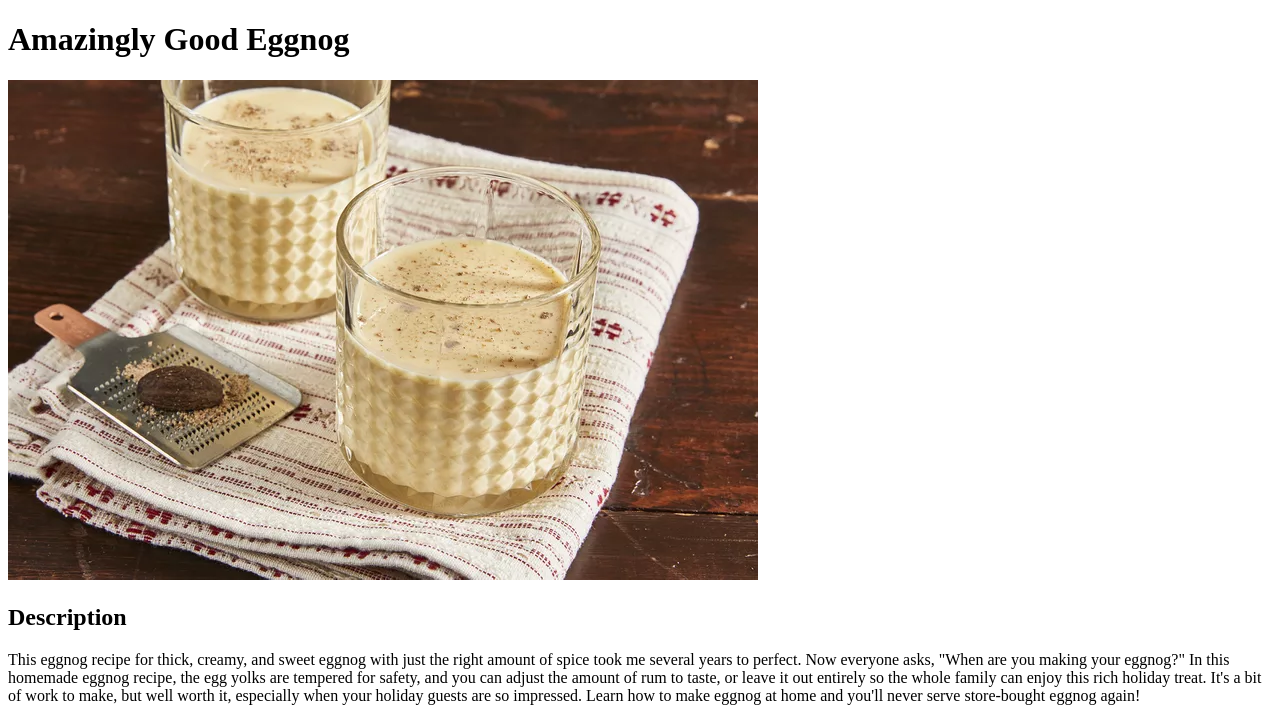
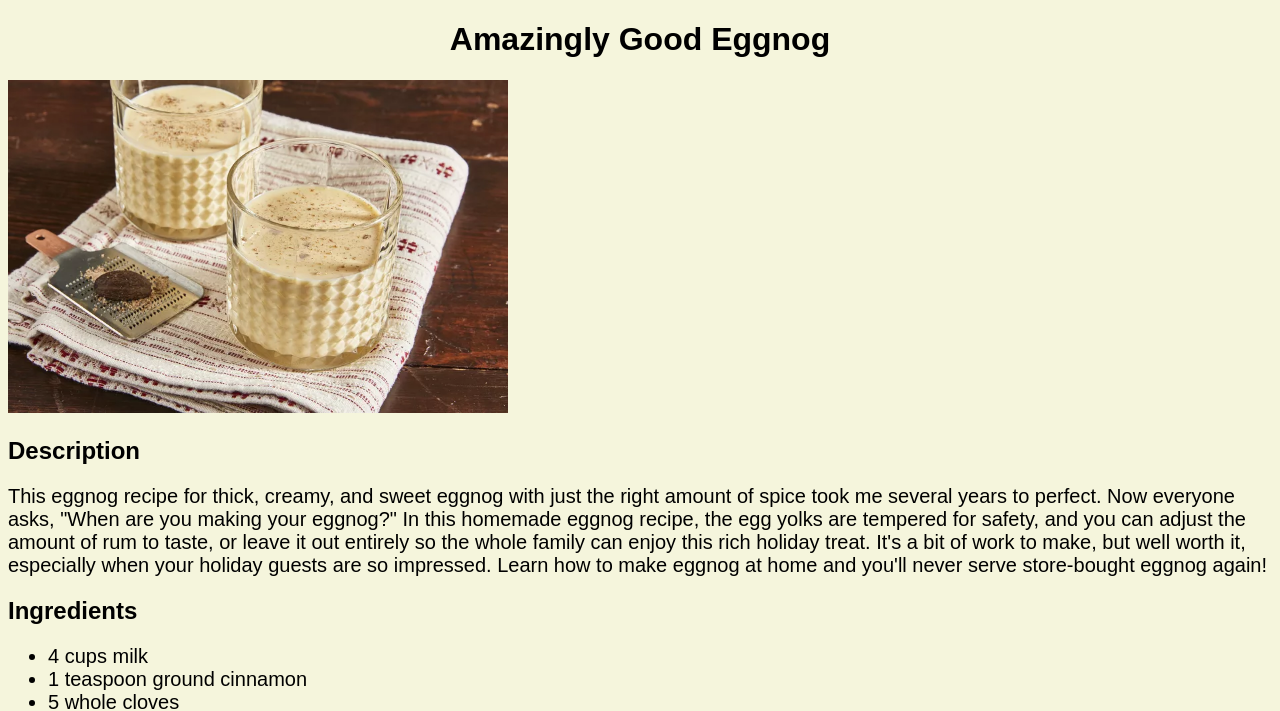
Before and after one commit to Tito-RE/odin-recipes, a plain HTML site: page recipes/amazingly-good-eggnog.html in a window 1280 px wide. Shown: the top 711 px of the page. Drawn offline with Linux system fonts and the light colour scheme.

Commit message:
Add general css styles

```diff
--- /dev/null
+++ b/css/styles.css
@@ -0,0 +1,17 @@
+body {
+    background-color: beige;
+    font-family: Arial, Helvetica, sans-serif;
+}
+
+h1 {
+    text-align: center;
+}
+
+.presentation-image {
+  width: 500px;
+  height: auto;
+}
+
+p, li {
+    font-size: 20px;
+}
--- a/recipes/amazingly-good-eggnog.html
+++ b/recipes/amazingly-good-eggnog.html
@@ -4,11 +4,12 @@
   <head>
     <meta charset="utf-8">
     <title>Odin Recipes - Amazingly Good Eggnog</title>
+    <link rel="stylesheet" href="../css/styles.css">
   </head>
 
   <body>
     <h1>Amazingly Good Eggnog</h1>
-    <img src="../images/amazingly-good-eggnog.jpg" alt="Amazingly Good Eggnog">
+    <img class="presentation-image" src="../images/amazingly-good-eggnog.jpg" alt="Amazingly Good Eggnog">
     <h2>Description</h2>
     <p> This eggnog recipe for thick, creamy, and sweet eggnog with just the right amount of spice took me several years to perfect. Now everyone asks, "When are you making your eggnog?" In this homemade eggnog recipe, the egg yolks are tempered for safety, and you can adjust the amount of rum to taste, or leave it out entirely so the whole family can enjoy this rich holiday treat. It's a bit of work to make, but well worth it, especially when your holiday guests are so impressed. Learn how to make eggnog at home and you'll never serve store-bought eggnog again!</p>
     <h2>Ingredients</h2>
```
Also changed, not shown: index.html (+2 -1 lines), recipes/aunt-teens-creamy-chocolate-fudge.html (+2 -1 lines), recipes/moms-potato-latkes.html (+2 -1 lines).
